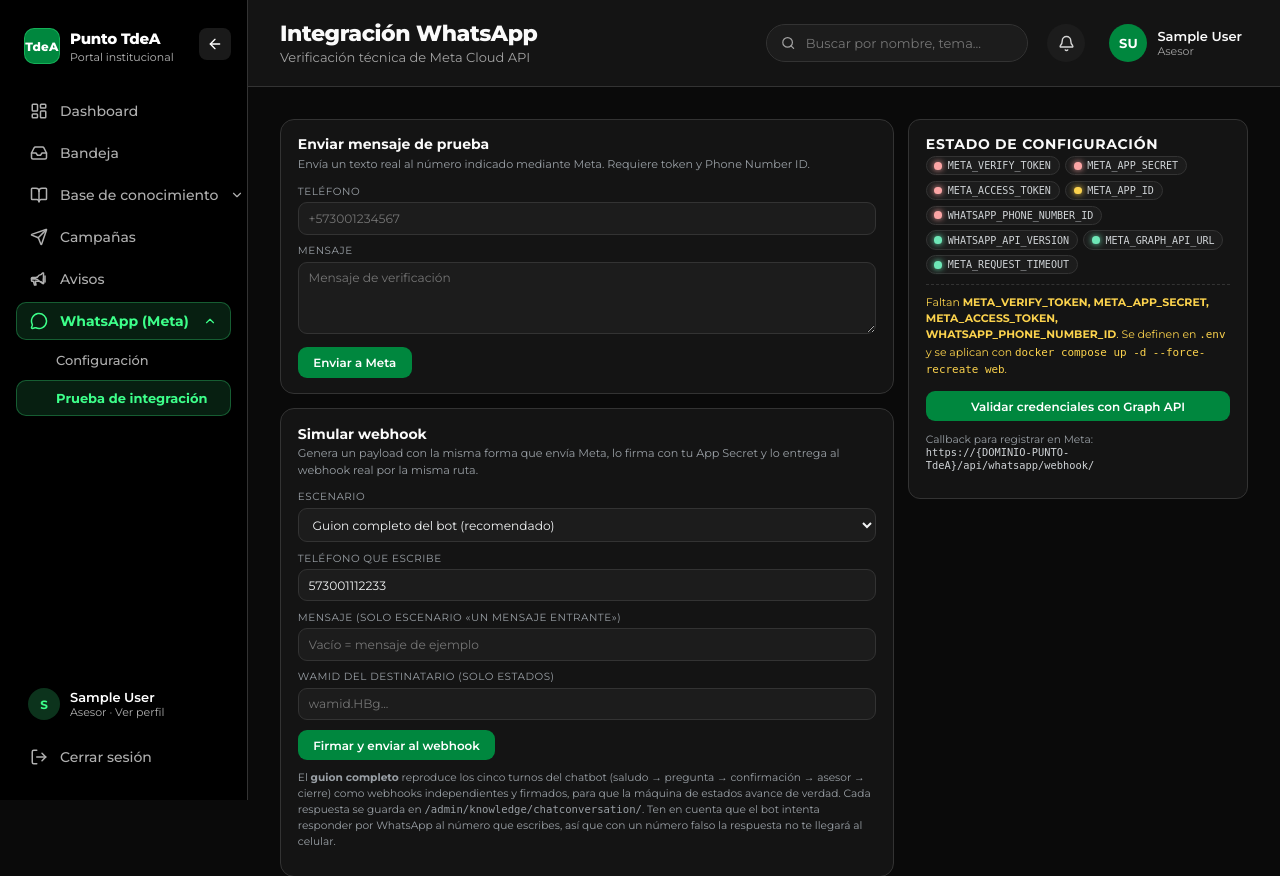
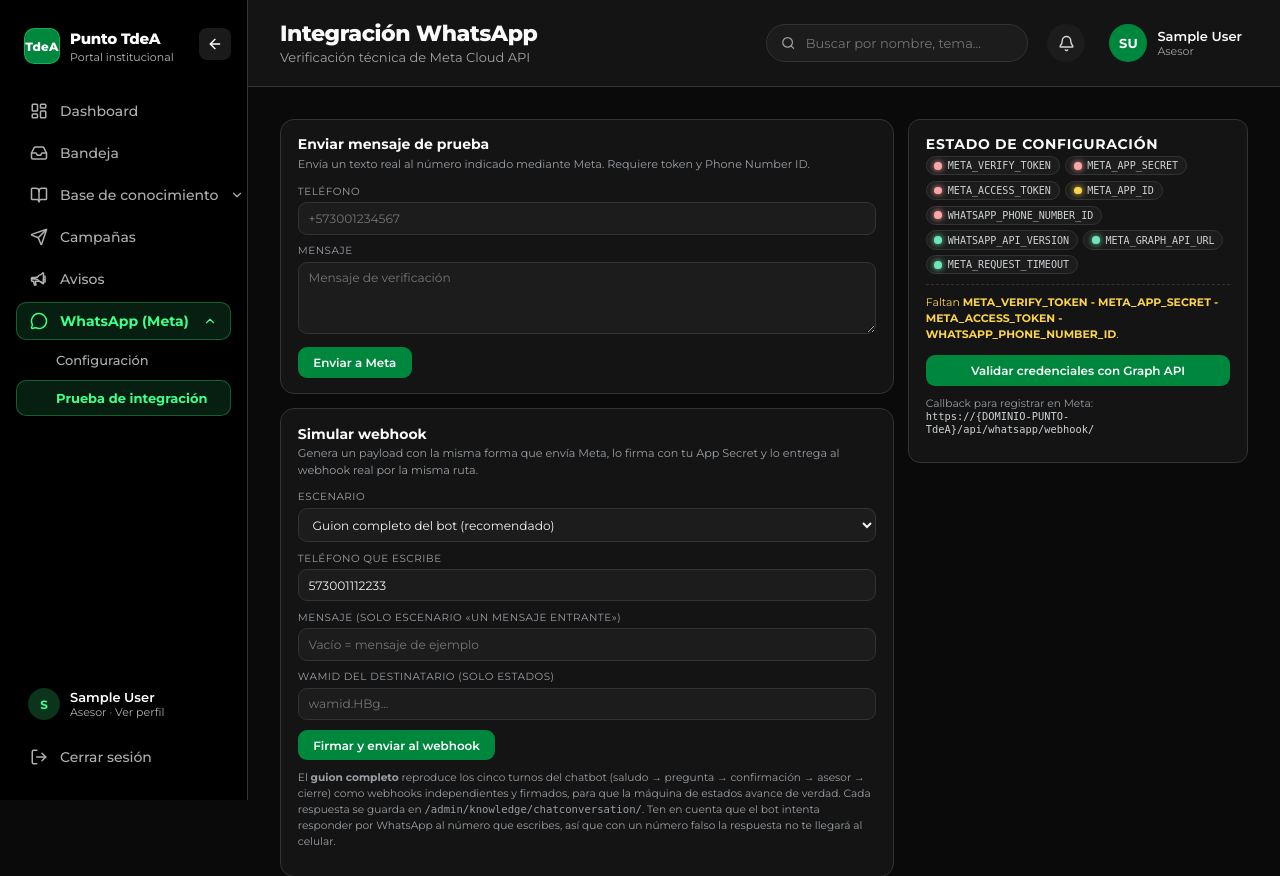
Before and after one commit to cristianclv123/PuntoTdeA, a Django app: page /whatsapp-prueba/ in a window 1280 px wide. Shown: the top 876 px of the page. Run offline with Django 5.2, Linux system fonts and the light colour scheme; the visitor is signed in with stand-in values (Sample User, id 1); data that the repository does not hold is empty; parts of the project's set-up code (start-up, migrations or seed data) failed here and were passed over.

Commit message:
Ajustes personales en las paginas de WhatsApp
- La nota de variables faltantes en la pagina de prueba queda en una linea y separa\n  los nombres con ' - '.\n- Se quitan los comentarios de explicacion del CSS de la base de la consola.

```diff
--- a/communications/templates/communications/whatsapp_test.html
+++ b/communications/templates/communications/whatsapp_test.html
@@ -147,9 +147,7 @@
       </div>
       {% if config.missing %}
         <p class="wa-strip-warn">
-          Faltan <strong>{{ config.missing|join:", " }}</strong>. Se definen en
-          <code>.env</code> y se aplican con
-          <code>docker compose up -d --force-recreate web</code>.
+          Faltan <strong>{{ config.missing|join:" - " }}</strong>.
         </p>
       {% endif %}
       <form method="post" action="{% url 'meta-whatsapp-test-validate' %}" style="margin-top:.9rem">
```
Also changed, not shown: communications/templates/communications/whatsapp_base.html (+0 -7 lines).
